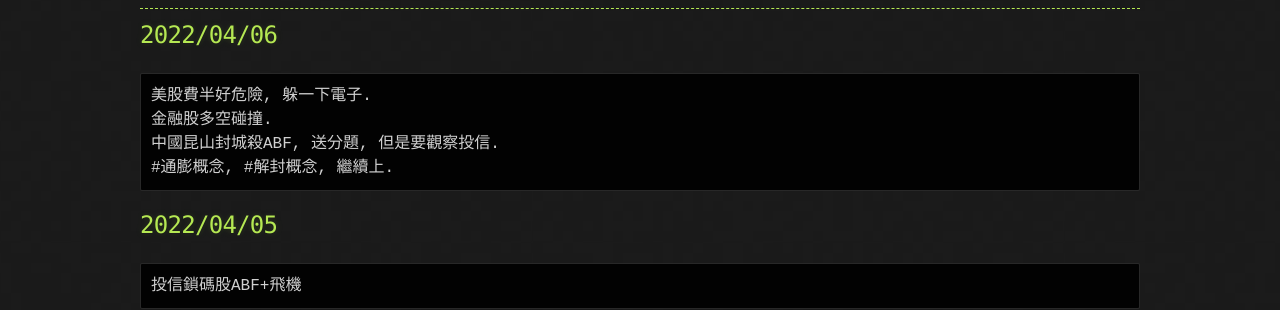
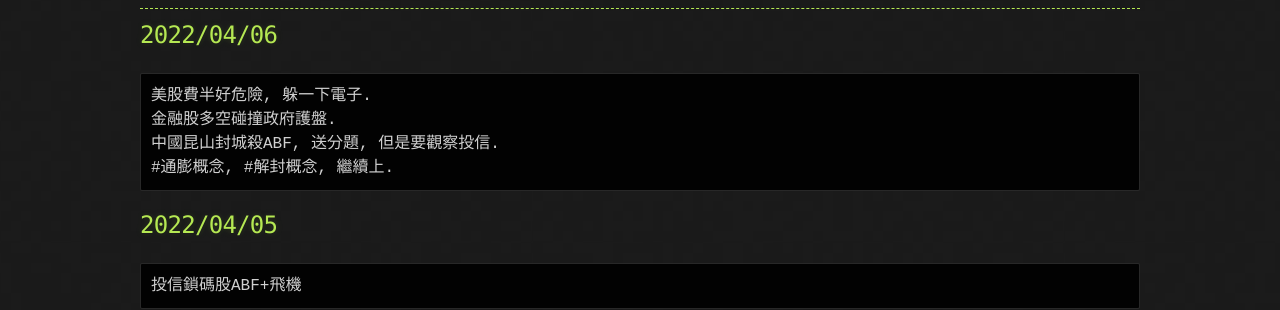
Before and after one commit to lepg5487/Stock_God, a Jekyll site: the page built from index.md, in a window 1280 px wide and 900 px high. Shown: the part 290-600 px from the top of the window. Built offline with Jekyll 4.4.1, drawn with Linux system fonts in a browser that asks for light colours; our own code applies the rules of GitHub Pages for plain Markdown files.

Commit message:
Update index.md

````diff
--- a/index.md
+++ b/index.md
@@ -9,7 +9,7 @@ layout: testlayouts
 ## 2022/04/06
 ```
 美股費半好危險, 躲一下電子.
-金融股多空碰撞.
+金融股多空碰撞政府護盤.
 中國昆山封城殺ABF, 送分題, 但是要觀察投信.
 #通膨概念, #解封概念, 繼續上.
 ```
````
